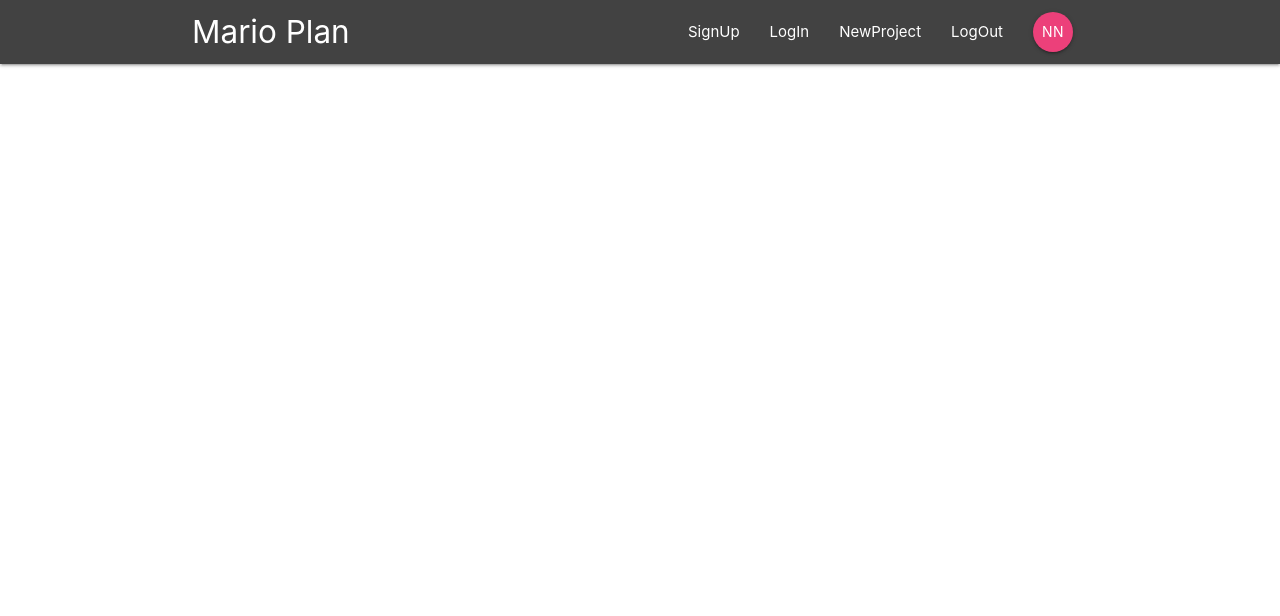
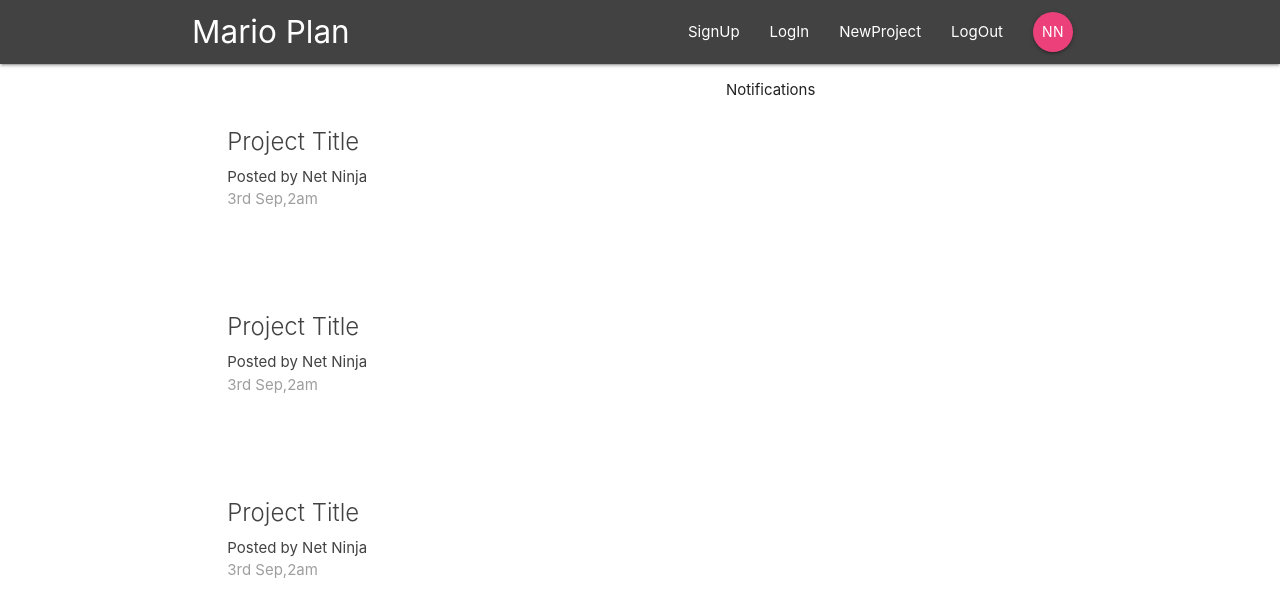
Before and after one commit to rr250/react-redux-firebase, a React (Create React App) app: page / in a window 1280 px wide. Shown: the top 616 px of the page. Built offline with nearby package versions, Linux system fonts and the light colour scheme.

Commit message:
added Dashboard and Project

```diff
--- a/src/App.js
+++ b/src/App.js
@@ -1,6 +1,8 @@
 import React, { Component } from 'react';
-import {BrowserRouter} from 'react-router-dom'
+import {BrowserRouter,Switch,Route} from 'react-router-dom'
 import Navbar from './components/layout/Navbar'
+import Dashboard from './components/dashboard/Dashboard'
+import ProjectDetails from './components/project/ProjectDetails'
 
 class App extends Component {
   render() {
@@ -8,6 +10,10 @@
       <BrowserRouter>
         <div className="App">
           <Navbar />
+          <Switch>
+            <Route exact path='/' component={Dashboard}/>
+            <Route path='/project/:id' component={ProjectDetails}/>
+          </Switch>
         </div>
       </BrowserRouter>
     );
--- a/src/components/dashboard/Dashboard.js
+++ b/src/components/dashboard/Dashboard.js
@@ -0,0 +1,22 @@
+import React, { Component } from 'react';
+import Notifications from './Notifications'
+import ProjectList from '../project/ProjectList'
+
+class Dashboard extends Component{
+    render(){
+        return(
+            <div className="dashboard container">
+                <div className="row">
+                    <div className="col s12 m6">
+                        <ProjectList/>
+                    </div>
+                    <div className="col s12 m5 offset-m1">
+                        <Notifications/>
+                    </div>
+                </div>
+            </div>
+        )
+    }
+}
+
+export default Dashboard
--- a/src/components/dashboard/Notifications.js
+++ b/src/components/dashboard/Notifications.js
@@ -0,0 +1,11 @@
+import React from 'react'
+
+const Notifications = () => {
+    return(
+        <div>
+            <p>Notifications</p>
+        </div>
+    )
+}
+
+export default Notifications;
--- a/src/components/project/ProjectDetails.js
+++ b/src/components/project/ProjectDetails.js
@@ -0,0 +1,21 @@
+import React from 'react'
+
+const ProjectDetails = (props) => {
+  const id = props.match.params.id;
+  return (
+    <div className="container section project-details">
+      <div className="card z-depth-0">
+        <div className="card-content">
+            <div className="title">Project Title {id}</div>
+            <p>Lorem ipsum dolor sit amet consectetur adipisicing elit. Similique dolorem eius, itaque facere nisi voluptatem magnam consectetur deleniti officia? Eos, voluptates magni assumenda nobis consequatur asperiores deserunt amet molestiae excepturi.</p>
+        </div>
+        <div className="card-action grey lighten-4 grey-text">
+            <div>Posted by RR7</div>
+            <div>2nd Sep 2am</div>
+        </div>
+      </div>
+    </div>
+  )
+}
+
+export default ProjectDetails
--- a/src/components/project/ProjectList.js
+++ b/src/components/project/ProjectList.js
@@ -0,0 +1,16 @@
+import React from 'react'
+import ProjectSummary from './ProjectSummary'
+
+const ProjectList = () => {
+    return (
+      <div className="project-list section">
+
+        <ProjectSummary/>
+        <ProjectSummary/>
+        <ProjectSummary/>
+
+      </div>
+    )
+  }
+
+export default ProjectList
--- a/src/components/project/ProjectSummary.js
+++ b/src/components/project/ProjectSummary.js
@@ -0,0 +1,17 @@
+import React from 'react'
+
+const ProjectSummary = () => {
+    return (
+      <div className="project-list section">
+        <div className="card z-depth-0 project-summary">
+            <div className="card-content grey-text text-darken-3">
+                <span className="card-title">Project Title</span>
+                <p>Posted by Net Ninja</p>
+                <p className="grey-text">3rd Sep,2am</p>
+            </div>
+        </div>
+      </div>
+    )
+  }
+
+export default ProjectSummary
```
